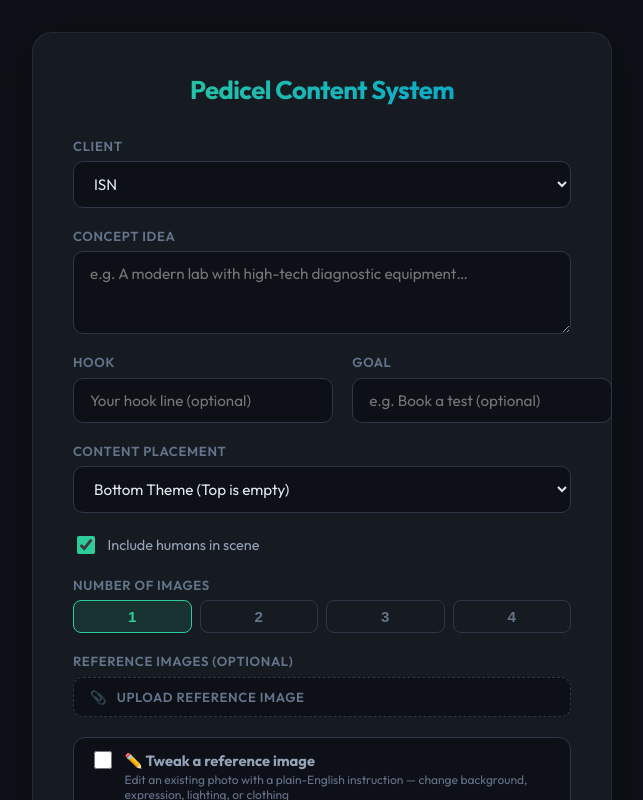
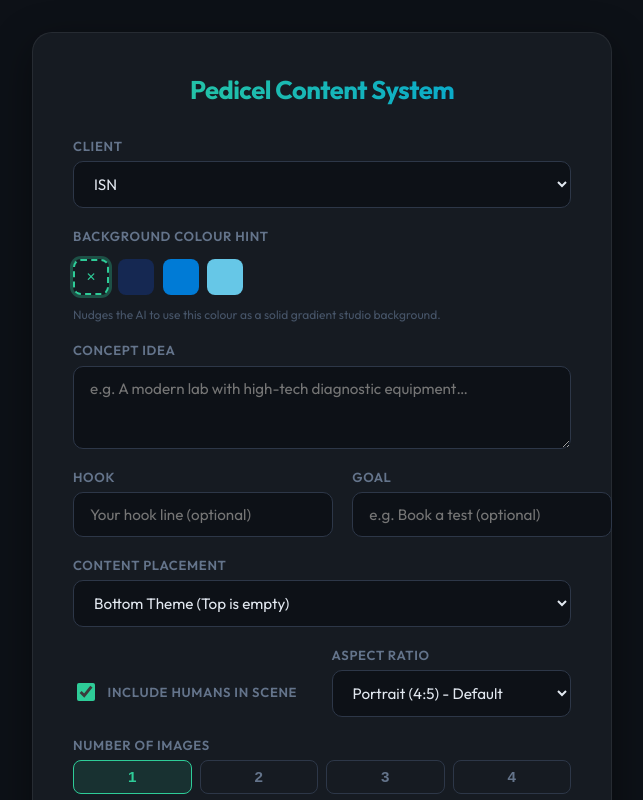
Before and after one commit to krati1611/isn-content, a Next.js app: page / in a window 1280 px wide. Shown: the top 800 px of the page, without its empty margins (318-961 px from the left). Built offline with nearby package versions, Linux system fonts and the light colour scheme.

Commit message:
latest tweak aspect ratio background

```diff
--- a/app/api/generate-image/route.ts
+++ b/app/api/generate-image/route.ts
@@ -39,14 +39,14 @@ async function uploadBase64ToReplicate(dataUri: string, token: string): Promise<
 export async function POST(req: Request) {
   try {
     const body = await req.json();
-    const { imagePrompt, referenceImages } = body as { imagePrompt: string; referenceImages?: string[] };
+    const { imagePrompt, referenceImages, aspectRatio } = body as { imagePrompt: string; referenceImages?: string[], aspectRatio?: string };
 
     const REPLICATE_API_TOKEN = process.env.REPLICATE_API_TOKEN!;
 
     const replicateInputs: any = {
       prompt: imagePrompt.replace(/\\n/g, ' ').replace(/\\"/g, ''),
       resolution: "2K",
-      aspect_ratio: "4:5",
+      aspect_ratio: aspectRatio || "4:5",
       output_format: "png"
     };
 
--- a/app/api/generate-prompt/route.ts
+++ b/app/api/generate-prompt/route.ts
@@ -3,7 +3,7 @@ import { NextResponse } from 'next/server';
 export async function POST(req: Request) {
   try {
     const body = await req.json();
-    const { client, idea, hook, goal, placement, includeHuman, hasReferenceImages, yoaBgColor } = body;
+    const { client, idea, hook, goal, placement, includeHuman, hasReferenceImages, yoaBgColor, isnBgColor } = body;
 
     // When reference images contain people, override generic person rule with fidelity instruction
     const personRule = hasReferenceImages && includeHuman
@@ -12,22 +12,29 @@ export async function POST(req: Request) {
         ? "All people must be Nigerian West African, dark skin, natural features, warm and relatable expressions."
         : "DO NOT include any people, focus entirely on the products and environment.";
 
-    // Build an optional colour-tone hint for YOA backgrounds
-    const bgColorHint = (client === "yoa" && yoaBgColor)
-      ? ` The dominant colour tone of the background/environment should be ${yoaBgColor} — use this as the key environmental colour, keeping it realistic and not artificially saturated.`
-      : "";
-
     const bgSystem = client === "yoa"
-      ? `a realistic, natural environment suited to the idea (e.g. out-of-focus office space, sky, or outdoor setting)${bgColorHint}`
-      : "a seamless, pure white or off-white photography studio backdrop";
+      ? yoaBgColor
+        ? `a seamless photography studio backdrop entirely in the exact color ${yoaBgColor} with a subtle gradient effect`
+        : "a realistic, natural environment suited to the idea (e.g. out-of-focus office space, sky, or outdoor setting)"
+      : client === "isn" && isnBgColor
+        ? `a seamless photography studio backdrop entirely in the exact color ${isnBgColor} with a subtle gradient effect`
+        : "a seamless, pure white or off-white photography studio backdrop";
 
     const bgUser = client === "yoa"
-      ? `a realistic and natural environment based on the prompt idea${bgColorHint}`
-      : "a seamless pure white or soft off-white photography studio backdrop";
+      ? yoaBgColor
+        ? `a clean, pristine photography studio backdrop filled entirely with the precise color ${yoaBgColor}, featuring a soft, subtle, professional lighting gradient`
+        : "a realistic and natural environment based on the prompt idea"
+      : client === "isn" && isnBgColor
+        ? `a clean, pristine photography studio backdrop filled entirely with the precise color ${isnBgColor}, featuring a soft, subtle, professional lighting gradient`
+        : "a seamless pure white or soft off-white photography studio backdrop";
 
     const emptyUser = client === "yoa"
-      ? "clean, uncluttered negative space within the scene's environment (e.g., clear sky or smoothed blurred wall). NO busy patterns or distracting visual clutter in the empty area."
-      : "pure empty space. NO busy backgrounds or hard split lines.";
+      ? yoaBgColor
+        ? `clean, uncluttered solid colour space matching the backdrop gradient. NO busy patterns.`
+        : "clean, uncluttered negative space within the scene's environment (e.g., clear sky or smoothed blurred wall). NO busy patterns or distracting visual clutter in the empty area."
+      : client === "isn" && isnBgColor
+        ? `clean, uncluttered solid colour space matching the backdrop gradient. NO busy patterns.`
+        : "pure empty space. NO busy backgrounds or hard split lines.";
 
     let layoutSystem = "";
     let layoutUser = "";
@@ -73,12 +80,12 @@ Brand Identity: Clear, supportive, informative, and human-centered. Balances pro
 Post Idea: ${idea}
 Hook: ${hook}
 Goal: ${goal}${yoaBgColor ? `
-Background Colour: ${yoaBgColor} — build the scene's environment and lighting palette primarily around this colour tone.` : ""}
+Background Colour: ${yoaBgColor} — the entire background MUST be a solid studio backdrop of this specific colour with a slight lighting gradient glow. Do not build a natural environment.` : ""}
 
 Create a portrait format base image with these exact rules:
 1. ${layoutUser}
-2. The scene should utilize a fully realistic environment based on the prompt idea (e.g., an office, an outdoor site, a home). Do not use a stark white studio backdrop.
-3. Scene: Subjects immersed naturally into the real-world environment — warm natural light, cinematic depth of field, candid and emotionally authentic feel
+2. ${yoaBgColor ? "The scene MUST utilize a seamless, solid-colour studio backdrop matching the Background Colour with a subtle lighting gradient." : "The scene should utilize a fully realistic environment based on the prompt idea (e.g., an office, an outdoor site, a home). Do not use a stark white studio backdrop."}
+3. ${yoaBgColor ? "Scene: Subjects isolated cleanly against the coloured studio background — professional, cinematic lighting, crisp subject separation." : "Scene: Subjects immersed naturally into the real-world environment — warm natural light, cinematic depth of field, candid and emotionally authentic feel"}
 4. ${personRule}
 5. Scene should feel real and human — not clinical, not staged, not stock photo. Represent professional excellence, security, and Nigerian lifestyle.
 6. Lighting: warm natural daylight or soft studio box light, bright and airy
@@ -96,12 +103,13 @@ Create a portrait format base image with these exact rules:
 Primary Colours: ISN Red #E95345, ISN Blue #00A1D7
 Post Idea: ${idea}
 Hook: ${hook}
-Goal: ${goal}
+Goal: ${goal}${isnBgColor ? `
+Background Colour: ${isnBgColor} — the entire background MUST be a solid studio backdrop of this specific colour with a slight lighting gradient glow.` : ""}
 
 Create a portrait format base image with these exact rules:
 1. ${layoutUser}
-2. The scene should utilize a seamless studio backdrop (pure white or very soft textured off-white) with soft, realistic contact shadows.
-3. Scene: Subjects isolated cleanly against the studio background — warm natural light, candid and emotionally authentic feel
+2. ${isnBgColor ? "The scene MUST utilize a seamless, solid-colour studio backdrop matching the Background Colour with a subtle lighting gradient." : "The scene should utilize a seamless studio backdrop (pure white or very soft textured off-white) with soft, realistic contact shadows."}
+3. ${isnBgColor ? "Scene: Subjects isolated cleanly against the coloured studio background — professional, cinematic lighting, crisp subject separation." : "Scene: Subjects isolated cleanly against the studio background — warm natural light, candid and emotionally authentic feel"}
 4. ${personRule}
 5. Scene should feel real and human — not clinical, not staged, not stock photo
 6. Lighting: warm natural daylight or soft studio box light, bright and airy
--- a/app/api/tweak-image/route.ts
+++ b/app/api/tweak-image/route.ts
@@ -35,7 +35,7 @@ async function uploadBase64ToReplicate(dataUri: string, token: string): Promise<
 export async function POST(req: Request) {
   try {
     const body = await req.json();
-    const { imageDataUri, instruction } = body as { imageDataUri: string; instruction: string };
+    const { imageDataUri, instruction, aspectRatio } = body as { imageDataUri: string; instruction: string, aspectRatio?: string };
 
     if (!imageDataUri) throw new Error('No image provided for tweaking.');
     if (!instruction?.trim()) throw new Error('No edit instruction provided.');
@@ -45,9 +45,9 @@ export async function POST(req: Request) {
     // 1 — Upload source image to Replicate so we have a public URL
     const inputImageUrl = await uploadBase64ToReplicate(imageDataUri, REPLICATE_API_TOKEN);
 
-    // 2 — Call FLUX.1 Kontext [pro] — instruction-based image editor
+    // 2 — Call Google Nano Banana Pro
     const repRes = await fetch(
-      'https://api.replicate.com/v1/models/black-forest-labs/flux-kontext-pro/predictions',
+      'https://api.replicate.com/v1/models/google/nano-banana-pro/predictions',
       {
         method: 'POST',
         headers: {
@@ -57,7 +57,9 @@ export async function POST(req: Request) {
         body: JSON.stringify({
           input: {
             prompt: instruction.trim(),
-            input_image: inputImageUrl,
+            image_input: [inputImageUrl],
+            resolution: "2K",
+            aspect_ratio: aspectRatio || "4:5",
             output_format: 'png',
           },
         }),
--- a/app/page.tsx
+++ b/app/page.tsx
@@ -12,6 +12,7 @@ type ImageSlot = {
   prompt: string | null;
   imageUrl: string | null;
   error: string | null;
+  aspectRatio: string;
 };
 
 type FormSnapshot = {
@@ -24,6 +25,8 @@ type FormSnapshot = {
   referenceImages: string[];
   useExactReference: boolean;
   yoaBgColor: string | null;
+  isnBgColor: string | null;
+  aspectRatio: string;
 };
 
 // ─── Component ────────────────────────────────────────────────────────────────
@@ -39,6 +42,9 @@ export default function Home() {
   const [useExactReference, setUseExactReference] = useState(false);
   const [numImages, setNumImages] = useState(1);
   const [yoaBgColor, setYoaBgColor] = useState<string | null>(null);
+  const [isnBgColor, setIsnBgColor] = useState<string | null>(null);
+  const [aspectRatio, setAspectRatio] = useState("4:5");
+  const [tweakAspectRatio, setTweakAspectRatio] = useState("4:5");
 
   // ── Tweak mode state ──────────────────────────────────────────────────────
   const [tweakMode, setTweakMode] = useState(false);
@@ -547,6 +553,7 @@ export default function Home() {
           includeHuman: snap.includeHuman,
           hasReferenceImages: snap.referenceImages.length > 0,
           yoaBgColor: snap.yoaBgColor,
+          isnBgColor: snap.isnBgColor,
         }),
       });
       const data1 = await res1.json();
@@ -561,6 +568,7 @@ export default function Home() {
         body: JSON.stringify({
           imagePrompt: data1.prompt,
           referenceImages: snap.referenceImages,
+          aspectRatio: snap.aspectRatio,
         }),
       });
       const data2 = await res2.json();
@@ -609,16 +617,16 @@ export default function Home() {
     }
   };
 
-  // ── Tweak pipeline: send image + instruction to FLUX Kontext, then poll ───
-  const generateTweakOne = async (id: number, imageDataUri: string, instruction: string, applyYoa: boolean) => {
+  // ── Tweak pipeline: send image + instruction to Nano Banana Pro, then poll ───
+  const generateTweakOne = async (id: number, imageDataUri: string, instruction: string, applyYoa: boolean, aspectRatio: string) => {
     try {
       updateSlot(id, { status: "generating", prompt: instruction });
 
-      // Step 1 — Start the Kontext edit
+      // Step 1 — Start the edit
       const res = await fetch("/api/tweak-image", {
         method: "POST",
         headers: { "Content-Type": "application/json" },
-        body: JSON.stringify({ imageDataUri, instruction }),
+        body: JSON.stringify({ imageDataUri, instruction, aspectRatio }),
       });
       const data = await res.json();
       if (!res.ok) throw new Error(data.error || "Failed to start tweak");
@@ -667,10 +675,10 @@ export default function Home() {
       const thisBatchId = batchCounter.current;
       const thisBatchLabel = `Tweak ${thisBatchId}`;
       const id = slotCounter.current++;
-      const newSlot: ImageSlot = { id, batchId: thisBatchId, batchLabel: thisBatchLabel, status: "pending", prompt: null, imageUrl: null, error: null };
+      const newSlot: ImageSlot = { id, batchId: thisBatchId, batchLabel: thisBatchLabel, status: "pending", prompt: null, imageUrl: null, error: null, aspectRatio: tweakAspectRatio };
       setSlots((prev) => [newSlot, ...prev]);
       setActiveBatches((n) => n + 1);
-      await generateTweakOne(id, tweakImage, tweakInstruction, client === "yoa");
+      await generateTweakOne(id, tweakImage, tweakInstruction, client === "yoa", tweakAspectRatio);
       setActiveBatches((n) => n - 1);
       return;
     }
@@ -686,6 +694,8 @@ export default function Home() {
       referenceImages: referenceImages.filter((r): r is string => r !== null),
       useExactReference,
       yoaBgColor: client === "yoa" ? yoaBgColor : null,
+      isnBgColor: client === "isn" ? isnBgColor : null,
+      aspectRatio,
     };
 
     // ── Enforce exact reference for array-based layouts if there are reference images ──
@@ -701,7 +711,7 @@ export default function Home() {
 
       if (snap.placement === "collage" || snap.placement === "list") {
         const id = slotCounter.current++;
-        const newSlot: ImageSlot = { id, batchId: thisBatchId, batchLabel: thisBatchLabel, status: "pending", prompt: null, imageUrl: null, error: null };
+        const newSlot: ImageSlot = { id, batchId: thisBatchId, batchLabel: thisBatchLabel, status: "pending", prompt: null, imageUrl: null, error: null, aspectRatio: snap.aspectRatio };
         setSlots((prev) => [newSlot, ...prev]);
         setActiveBatches((n) => n + 1);
         await Promise.allSettled([generateOne(newSlot.id, snap, snap.referenceImages)]);
@@ -709,7 +719,7 @@ export default function Home() {
       } else {
         const newSlots: ImageSlot[] = snap.referenceImages.map(() => {
           const id = slotCounter.current++;
-          return { id, batchId: thisBatchId, batchLabel: thisBatchLabel, status: "pending", prompt: null, imageUrl: null, error: null };
+          return { id, batchId: thisBatchId, batchLabel: thisBatchLabel, status: "pending", prompt: null, imageUrl: null, error: null, aspectRatio: snap.aspectRatio };
         });
 
         setSlots((prev) => [...newSlots, ...prev]);
@@ -736,6 +746,7 @@ export default function Home() {
         prompt: null,
         imageUrl: null,
         error: null,
+        aspectRatio: snap.aspectRatio,
       };
     });
 
@@ -956,7 +967,6 @@ export default function Home() {
         /* shimmer skeleton */
         .shimmer {
           width: 100%;
-          aspect-ratio: 4/5;
           background: linear-gradient(90deg, #1a2130 25%, #212d3d 50%, #1a2130 75%);
           background-size: 200% 100%;
           animation: shimmer 1.4s infinite;
@@ -997,7 +1007,6 @@ export default function Home() {
         /* done image reveal */
         .img-reveal {
           width: 100%;
-          aspect-ratio: 4/5;
           object-fit: cover;
           display: block;
           animation: fadeIn 0.6s ease;
@@ -1182,6 +1191,49 @@ export default function Home() {
                 <option value="yoa">YOA</option>
               </select>
             </div>
+
+            {/* ISN — Background Colour Palette */}
+            {client === "isn" && (() => {
+              const palette = [
+                { hex: "#152852", name: "Deep Blue" },
+                { hex: "#007bd6", name: "Brand Blue" },
+                { hex: "#66c7e7", name: "Light Blue" },
+              ];
+              const selected = palette.find(p => p.hex === isnBgColor);
+              return (
+                <div className="field">
+                  <div className="palette-label-row">
+                    <label style={{ margin: 0 }}>Background Colour Hint</label>
+                    {selected && (
+                      <span className="palette-color-name">
+                        {selected.hex} · {selected.name}
+                      </span>
+                    )}
+                  </div>
+                  <div className="palette-grid">
+                    <button
+                      type="button"
+                      title="No preference — AI chooses"
+                      className={`swatch-none${isnBgColor === null ? " selected" : ""}`}
+                      onClick={() => setIsnBgColor(null)}
+                    >✕</button>
+                    {palette.map(({ hex, name }) => (
+                      <button
+                        key={hex}
+                        type="button"
+                        title={`${name} ${hex}`}
+                        className={`swatch-btn${isnBgColor === hex ? " selected" : ""}`}
+                        style={{ background: hex }}
+                        onClick={() => setIsnBgColor(hex)}
+                      />
+                    ))}
+                  </div>
+                  <p style={{ margin: "0.35rem 0 0", fontSize: "0.75rem", color: "#475569" }}>
+                    Nudges the AI to use this colour as a solid gradient studio background.
+                  </p>
+                </div>
+              );
+            })()}
 
             {/* YOA — Background Colour Palette */}
             {client === "yoa" && (() => {
@@ -1288,6 +1340,7 @@ export default function Home() {
 
             {/* Options row */}
             <div className="field-row" style={{ alignItems: "center" }}>
+              <div className="field" style={{ flex: 1, marginTop: '20px' }}>
                 <label className="checkbox-row">
                   <input
                     type="checkbox"
@@ -1296,6 +1349,16 @@ export default function Home() {
                   />
                   Include humans in scene
                 </label>
+              </div>
+
+              <div className="field" style={{ flex: 1 }}>
+                <label>Aspect Ratio</label>
+                <select value={aspectRatio} onChange={(e) => setAspectRatio(e.target.value)}>
+                  <option value="4:5">Portrait (4:5) - Default</option>
+                  <option value="9:16">Story / Reel (9:16)</option>
+                  <option value="16:9">Landscape (16:9)</option>
+                </select>
+              </div>
             </div>
 
             {/* Number of images */}
@@ -1527,6 +1590,9 @@ function ImageCard({ slot, index }: { slot: ImageSlot; index: number }) {
     error: "Failed",
   };
 
+  // convert string like "16:9" to the CSS value
+  const ar = slot.aspectRatio.replace(':', '/');
+
   return (
     <div className="img-card">
       <span className="img-badge">#{index}</span>
@@ -1545,11 +1611,11 @@ function ImageCard({ slot, index }: { slot: ImageSlot; index: number }) {
 
       {/* Image area */}
       {slot.status === "done" && slot.imageUrl ? (
-        <img src={slot.imageUrl} className="img-reveal" alt={`Generated image ${index}`} />
+        <img src={slot.imageUrl} className="img-reveal" alt={`Generated image ${index}`} style={{ aspectRatio: ar }} />
       ) : slot.status === "error" ? (
-        <div style={{ aspectRatio: "4/5", background: "rgba(239,68,68,0.07)" }} />
+        <div style={{ aspectRatio: ar, background: "rgba(239,68,68,0.07)" }} />
       ) : (
-        <div className="shimmer" />
+        <div className="shimmer" style={{ aspectRatio: ar }} />
       )}
 
       {/* Status bar */}
```
Lines whose indentation alone changed are shown as unchanged.
